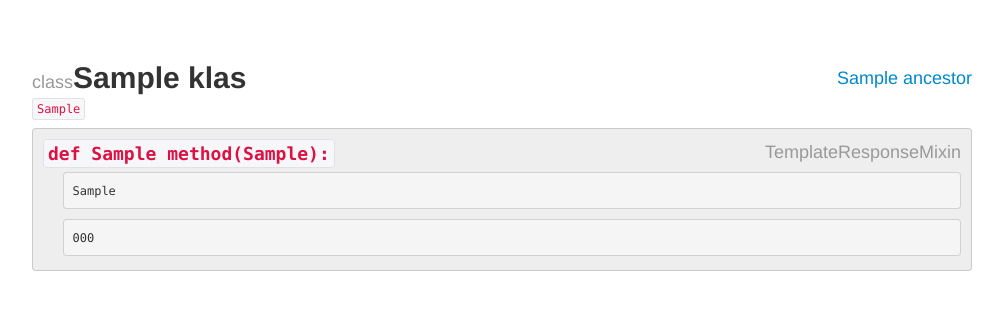
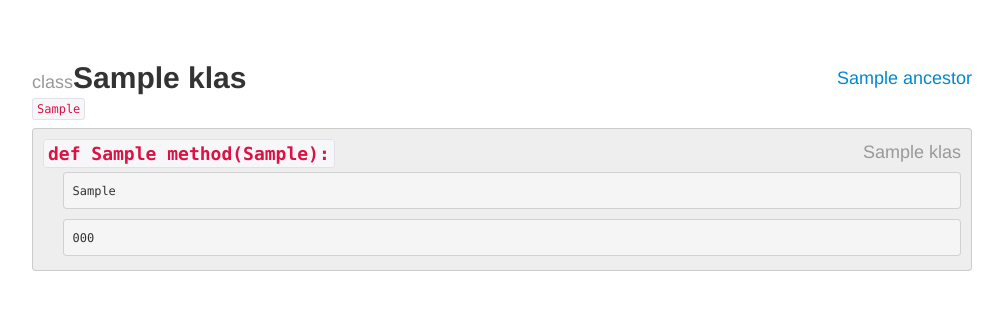
Before and after one commit to classy-python/ccbv, a Django app: template inspector/cbv/templates/cbv/klass_detail.html in a window 1280 px wide. Shown: the top 310 px of the page, without its empty margins (138-1141 px from the left). Run offline with Django 3.2, Linux system fonts and the light colour scheme; tables that the repository leaves empty hold one stand-in row (values such as "Sample post"); the template is opened without the code that fills it: values that come from a table or form of the project are taken from there, most other values are stand-ins (such as "Sample title", 1, 10 or a date in 2020); parts of the project's set-up code (start-up, migrations or seed data) failed here and were passed over; some libraries are stand-ins or nearby versions.

Commit message:
Display the current class on methods.

```diff
--- a/inspector/cbv/templates/cbv/klass_detail.html
+++ b/inspector/cbv/templates/cbv/klass_detail.html
@@ -20,7 +20,7 @@
             <div class="method">
                 <h2>
 					<code class="signature">def {{ method.name }}({{ method.kwargs }}):</code>
-                    <small class="pull-right">TemplateResponseMixin</small>
+                    <small class="pull-right">{{ method.klass }}</small>
                 </h2>
 				{% if method.docstring %}
 				<pre class="docstring">{{ method.docstring }}</pre>
```
